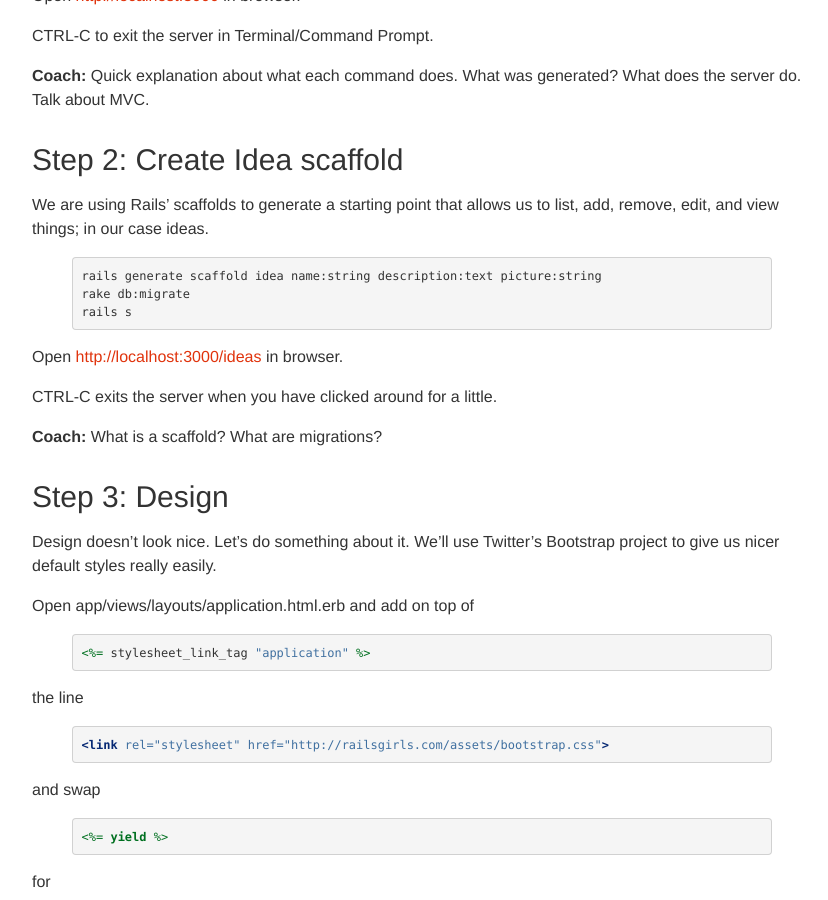
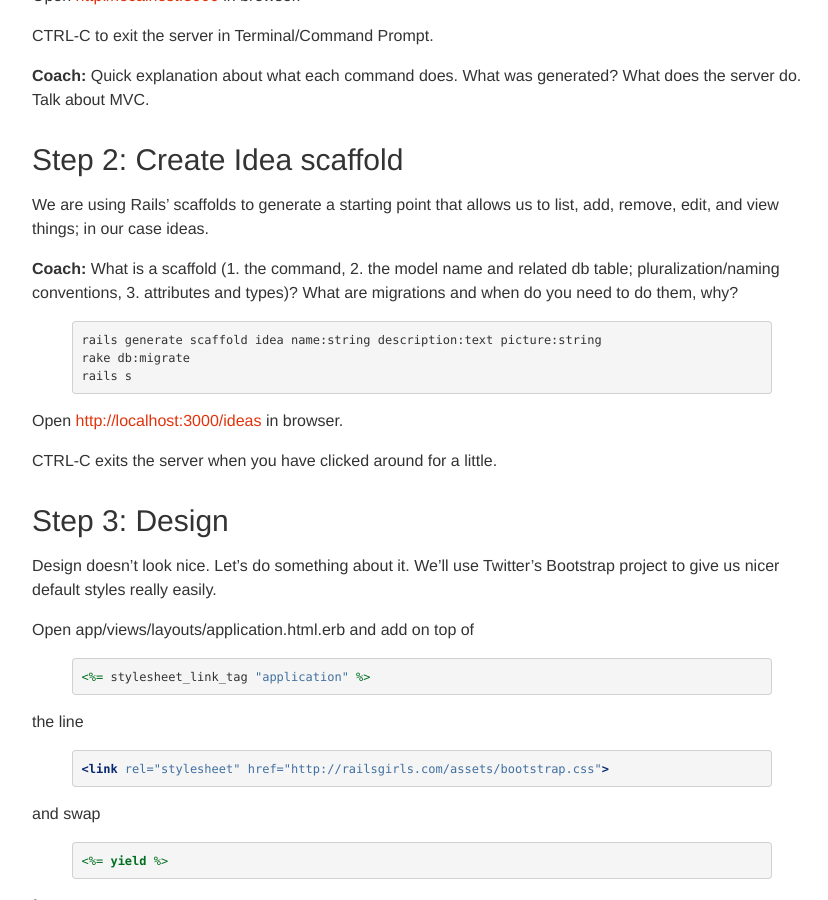
Before and after one commit to railsgirls/guides.railsgirls.com, a Jekyll site: the page built from _posts/2012-04-18-app.markdown, in a window 1280 px wide and 900 px high, scrolled down 896 px. Shown: the whole window, without its empty margins (158-986 px from the left). Built offline with Jekyll 4.4.1, drawn with Linux system fonts in a browser that asks for light colours; Markdown is read by kramdown in place of the engine named in the settings.

Commit message:
Explain scaffolds & migrations before diving in
I think scaffolds and migrations are best explained before actually
doing them, so that you can start tweaking them from the start and
demystify them..

```diff
--- a/_posts/2012-04-18-app.markdown
+++ b/_posts/2012-04-18-app.markdown
@@ -48,6 +48,8 @@ CTRL-C to exit the server in Terminal/Command Prompt.
 
 We are using Rails&#8217; scaffolds to generate a starting point that allows us to list, add, remove, edit, and view things; in our case ideas.
 
+**Coach:** What is a scaffold (1. the command, 2. the model name and related db table; pluralization/naming conventions, 3. attributes and types)? What are migrations and when do you need to do them, why?
+
 {% highlight sh %}
 rails generate scaffold idea name:string description:text picture:string
 rake db:migrate
```
Also changed, not shown: other parts of _posts/2012-04-18-app.markdown (+1 -1 lines).
